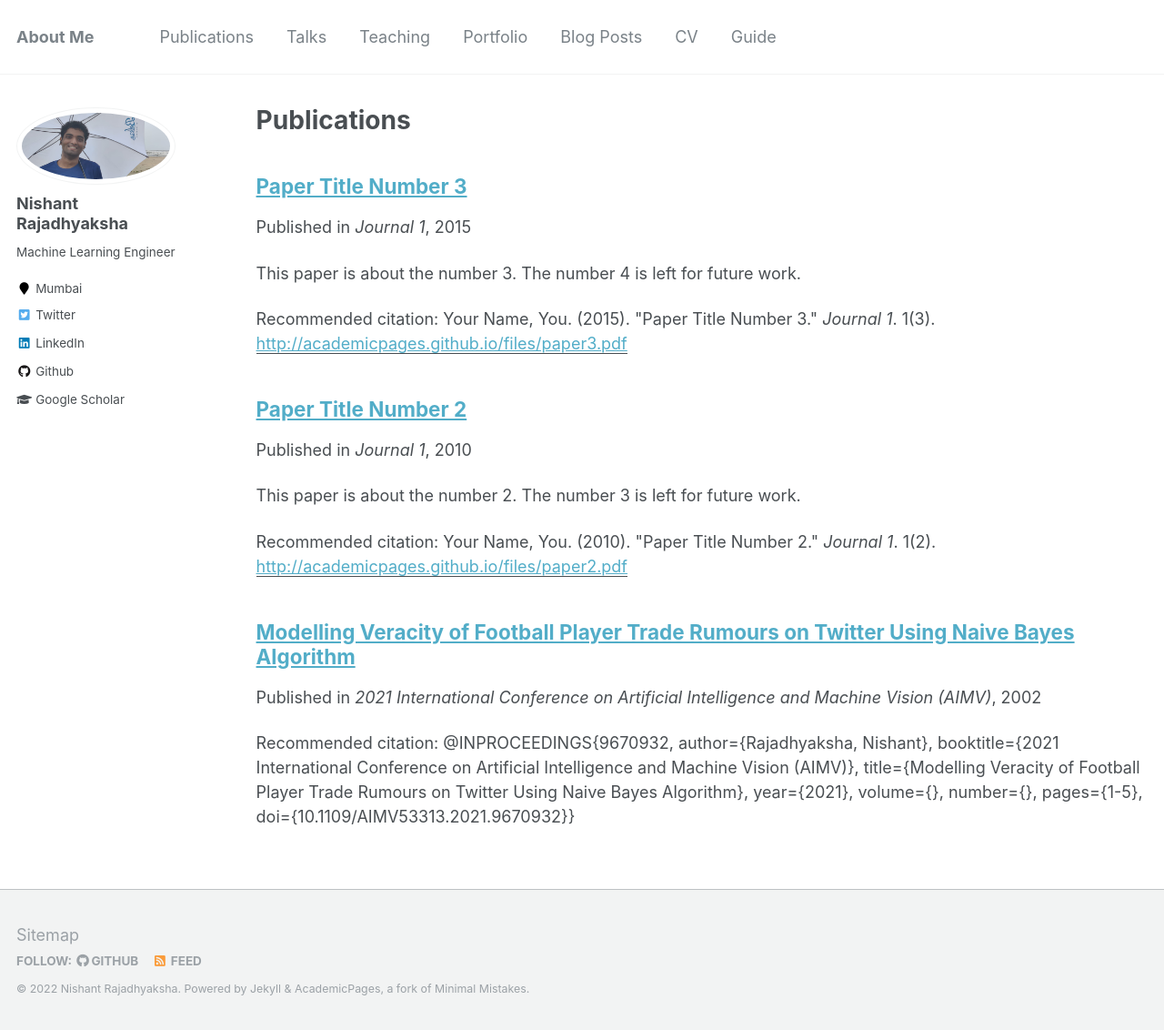
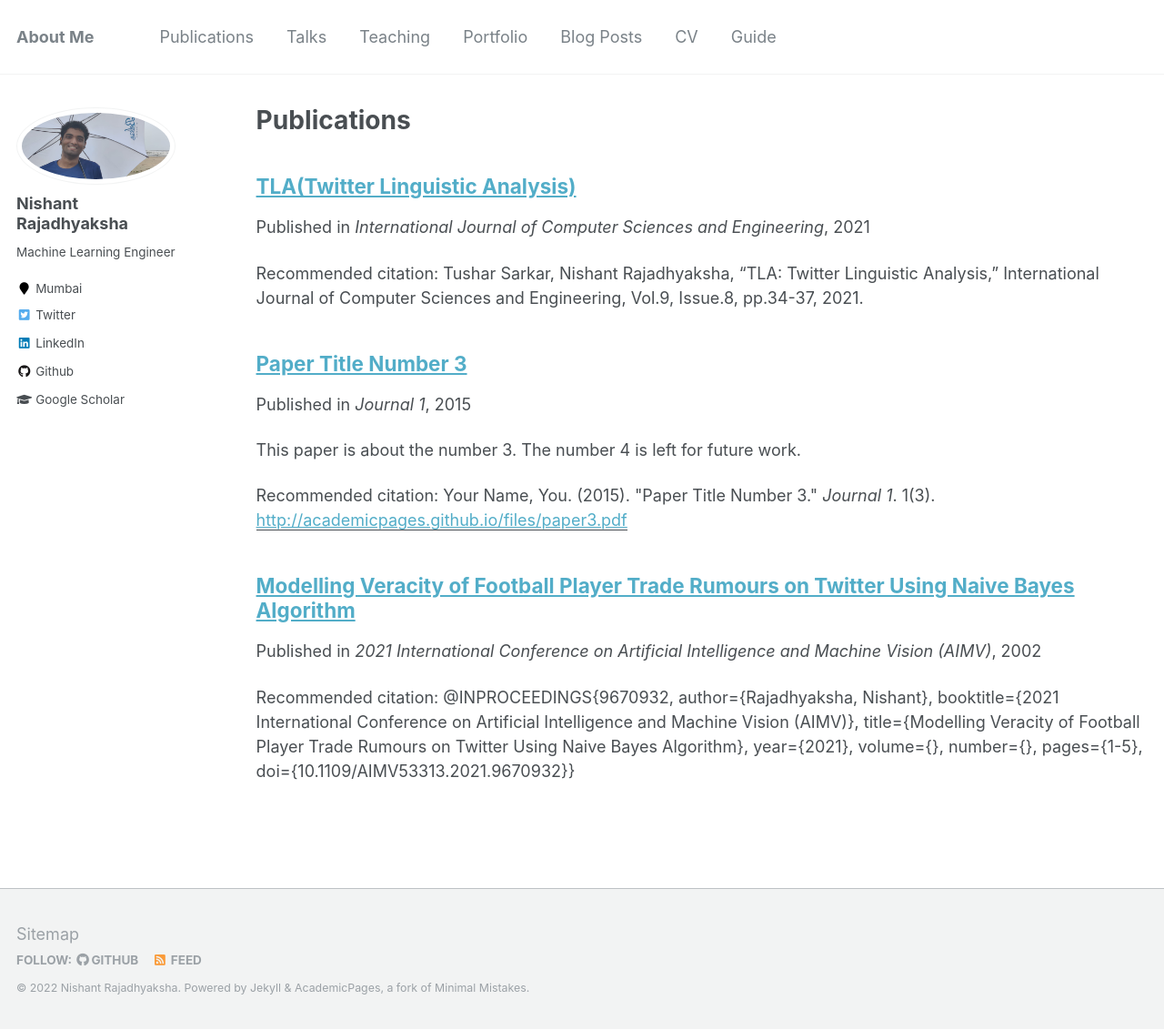
Before and after one commit to nishant42491/nishant42491.github.io, a Jekyll site: the page built from _pages/publications.md, in a window 1280 px wide and 1132 px high. Shown: the whole window at 91% size. Built offline with Jekyll 4.4.1, drawn with Linux system fonts in a browser that asks for light colours.

Commit message:
Update 2010-10-01-paper-title-number-2.md

```diff
--- a/_publications/2010-10-01-paper-title-number-2.md
+++ b/_publications/2010-10-01-paper-title-number-2.md
@@ -1,15 +1,11 @@
 ---
-title: "Paper Title Number 2"
+title: "TLA(Twitter Linguistic Analysis)"
 collection: publications
-permalink: /publication/2010-10-01-paper-title-number-2
-excerpt: 'This paper is about the number 2. The number 3 is left for future work.'
-date: 2010-10-01
-venue: 'Journal 1'
-paperurl: 'http://academicpages.github.io/files/paper2.pdf'
-citation: 'Your Name, You. (2010). &quot;Paper Title Number 2.&quot; <i>Journal 1</i>. 1(2).'
+permalink: https://www.ijcseonline.org/full_paper_view.php?paper_id=5375#parentHorizontalTab1
+excerpt: ''
+date: 2021-07-01
+venue: 'International Journal of
+Computer Sciences and Engineering'
+paperurl: ''
+citation: 'Tushar Sarkar, Nishant Rajadhyaksha, “TLA: Twitter Linguistic Analysis,” International Journal of Computer Sciences and Engineering, Vol.9, Issue.8, pp.34-37, 2021.'
 ---
-This paper is about the number 2. The number 3 is left for future work.
-
-[Download paper here](http://academicpages.github.io/files/paper2.pdf)
-
-Recommended citation: Your Name, You. (2010). "Paper Title Number 2." <i>Journal 1</i>. 1(2).
```
